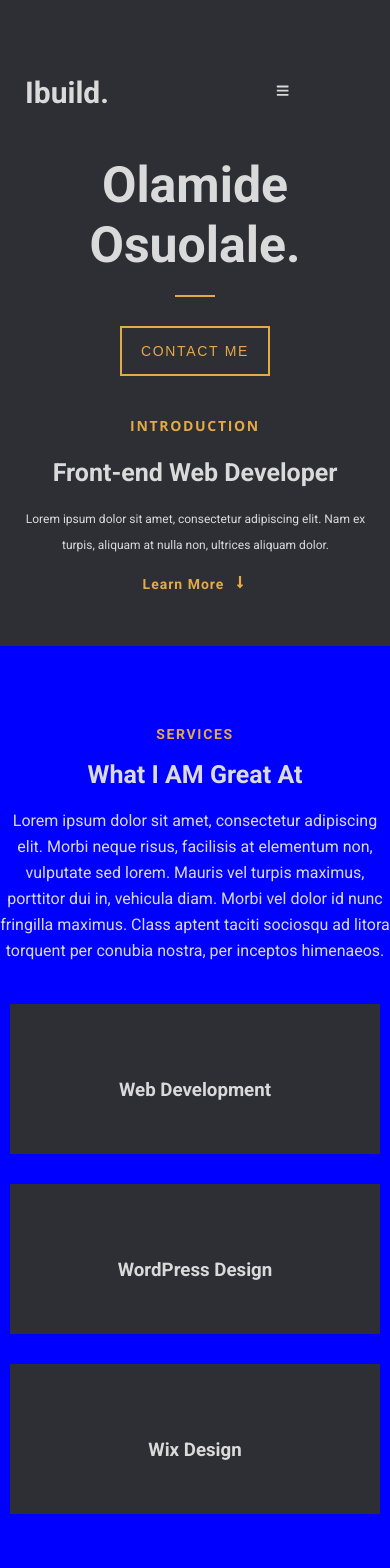
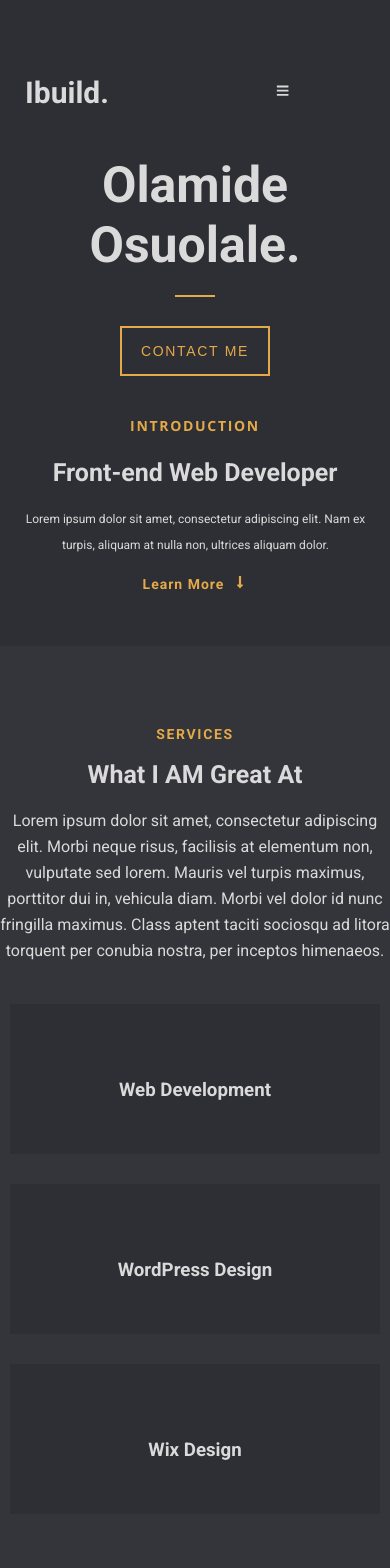
Before and after one commit to oluwajueda/portfolio-for-me, a React (Create React App) app: page / in a window 390 px wide. Shown: the top 1568 px of the page. Built offline with nearby package versions, Linux system fonts and the light colour scheme.

Commit message:
changes made

```diff
--- a/src/index.css
+++ b/src/index.css
@@ -450,7 +450,7 @@ margin-top: 75px;
       min-height: 100vh;
     }
         .second-part {
-          background-color: blue;
+          background-color:#34343b;;
 
 
         }
```
